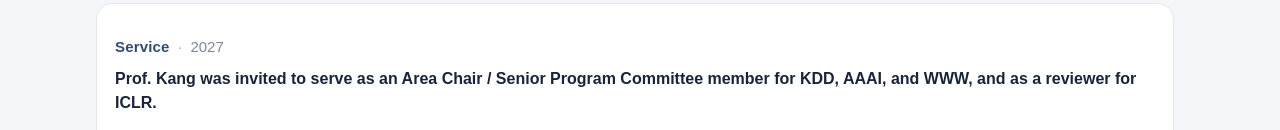
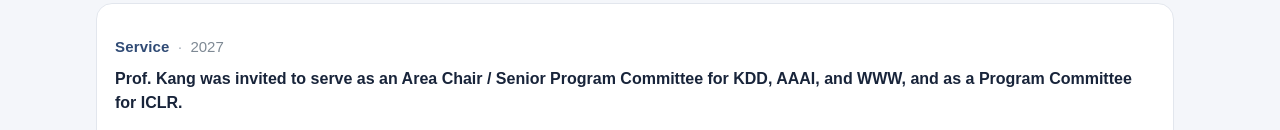
Before and after one commit to idealab-ku/idealab-website, a Next.js app: page / in a window 1280 px wide. Shown: the part 822-952 px from the top of the page. Built offline with nearby package versions, Linux system fonts and the light colour scheme.

Commit message:
Revise professional service news wording

```diff
--- a/app/content/news.ts
+++ b/app/content/news.ts
@@ -25,7 +25,7 @@ const paper = (id: string, year: number, order: number, venue: string, title: st
 };
 
 export const newsItems: NewsItem[] = [
-  { id:"2027-professional-service", year:2027, order:1, category:"Service", title:"Prof. Kang was invited to serve as an Area Chair / Senior Program Committee member for KDD, AAAI, and WWW, and as a reviewer for ICLR.", href:"/people/pi" },
+  { id:"2027-professional-service", year:2027, order:1, category:"Service", title:"Prof. Kang was invited to serve as an Area Chair / Senior Program Committee for KDD, AAAI, and WWW, and as a Program Committee for ICLR.", href:"/people/pi" },
   { id:"2026-sait-scientific-ai-talk", year:2026, order:0, category:"Talk", title:"Invited talk: “Hierarchical Knowledge Indexing for Scientific AI”, Samsung SAIT", href:"/people/pi" },
   paper("2026-emnlp-hobit", 2026, 1, "EMNLP", "hoBIT: A Profile-Aware Retrieval-Augmented Chatbot for University Academic Advising", "EMNLP 2026 Demo"),
   paper("2026-emnlp-pearl", 2026, 2, "EMNLP", "PEARL: Front-Loading Relational Chains for Multi-Hop Table Retrieval", "EMNLP 2026"),
```
